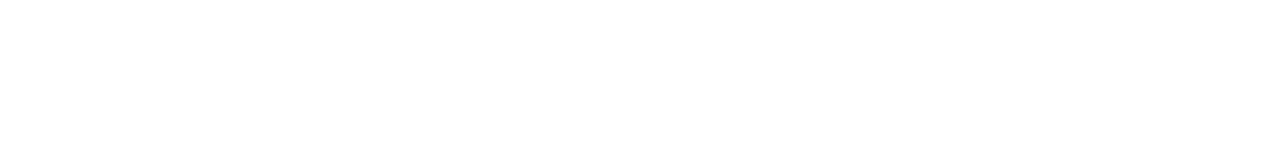
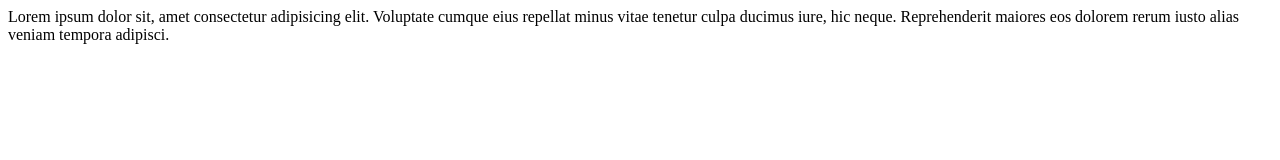
Before and after one commit to AHNAYEEM40/my--simple-website, a plain HTML site: page index.html in a window 1280 px wide. Drawn offline with Linux system fonts and the light colour scheme.

Commit message:
added the first blog

```diff
--- a/index.html
+++ b/index.html
@@ -7,5 +7,6 @@
 </head>
 <body>
 
+    Lorem ipsum dolor sit, amet consectetur adipisicing elit. Voluptate cumque eius repellat minus vitae tenetur culpa ducimus iure, hic neque. Reprehenderit maiores eos dolorem rerum iusto alias veniam tempora adipisci.
 </body>
 </html>
```
